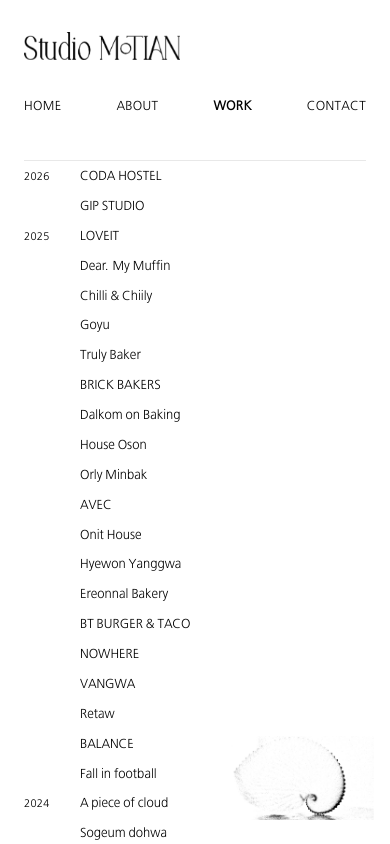
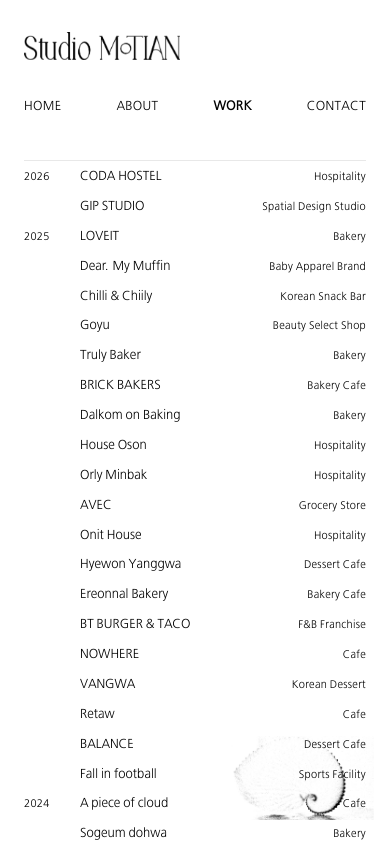
Before and after one commit to studiomotian-alt/studio-motian-, a Next.js app: page /work in a window 390 px wide. Shown: the top 844 px of the page. Built offline with nearby package versions, Linux system fonts and the light colour scheme; a web font is replaced by a local one.

Commit message:
About: top rule + wider Services/Process gap; mobile Work shows industry

```diff
--- a/app/about/page.tsx
+++ b/app/about/page.tsx
@@ -93,7 +93,7 @@ export default function AboutPage() {
         />
       </div>
 
-      <div className="relative z-10 grid max-w-5xl grid-cols-1 gap-12 pt-40 md:grid-cols-10 md:gap-10 md:pt-48">
+      <div className="relative z-10 mt-40 grid max-w-5xl grid-cols-1 gap-12 border-t border-line pt-8 md:mt-48 md:grid-cols-10 md:gap-x-16">
         {/* Our Services — left, with faint background illustration */}
         <div className="relative md:col-span-4">
           <h2 className="text-[15px] text-ink">Our Services</h2>
--- a/components/project-index.tsx
+++ b/components/project-index.tsx
@@ -5,10 +5,10 @@ import { useState } from "react";
 import type { Project } from "@/lib/projects";
 
 const ROW_CLASS =
-  "group grid grid-cols-[2.75rem_1fr] items-baseline gap-3 py-1.5 text-ink md:grid-cols-[2.75rem_15rem_11rem_14rem] md:gap-5";
+  "group grid grid-cols-[2.75rem_minmax(0,1fr)_auto] items-baseline gap-3 py-1.5 text-ink md:grid-cols-[2.75rem_15rem_11rem_14rem] md:gap-5";
 
 const META_CLASS =
-  "hidden whitespace-nowrap text-[11px] tracking-wide text-muted group-hover:font-bold group-hover:text-ink md:block";
+  "whitespace-nowrap text-[11px] tracking-wide text-muted group-hover:font-bold group-hover:text-ink";
 
 export function ProjectIndex({ projects }: { projects: Project[] }) {
   const [hovered, setHovered] = useState<string | null>(null);
@@ -39,9 +39,9 @@ export function ProjectIndex({ projects }: { projects: Project[] }) {
                 {p.title}
               </span>
 
-              {/* Industry, then scope (per layout spec) */}
+              {/* Industry (shown on mobile too), then scope (desktop only) */}
               <span className={META_CLASS}>{p.industry}</span>
-              <span className={META_CLASS}>{p.scope}</span>
+              <span className={`${META_CLASS} hidden md:block`}>{p.scope}</span>
             </>
           );
 
```
